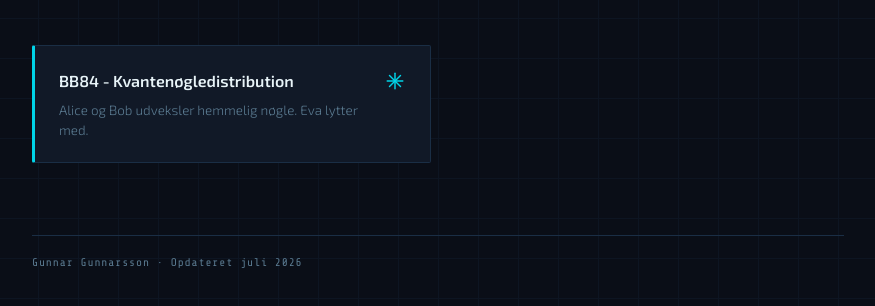
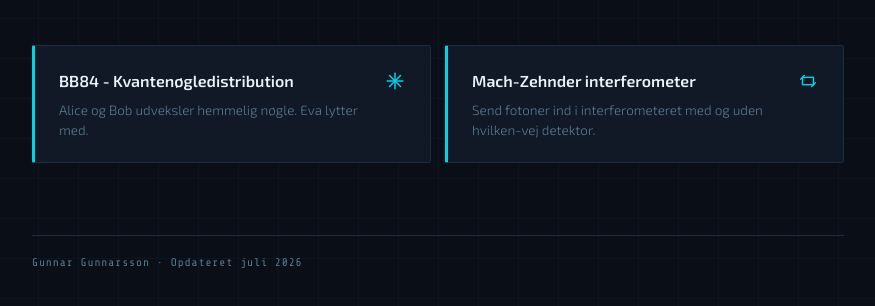
Before and after one commit to gunnargun63/Simuleringer-Kvantemekanik, a plain HTML site: page index.html in a window 1280 px wide. Shown: the part 222-528 px from the top of the page, without its empty margins (202-1077 px from the left). Drawn offline with nearby package versions, Linux system fonts and the light colour scheme.

Commit message:
Add files via upload

```diff
--- a/index.html
+++ b/index.html
@@ -227,6 +227,24 @@
       </div>
       <div class="card-desc">Alice og Bob udveksler hemmelig nøgle. Eva lytter med.</div>
     </a>
+
+    <a class="card" href="mach-zehnder-interferometer.html">
+      <div class="card-head">
+        <div class="card-title">Mach-Zehnder interferometer</div>
+        <span class="card-icon" aria-hidden="true">
+          <svg viewBox="0 0 24 24" fill="none" stroke="currentColor" stroke-width="1.5" stroke-linecap="round">
+            <!-- Firkantet interferometer-loop -->
+            <rect x="6" y="8" width="12" height="8"/>
+            <!-- BS1: beamsplitter øverst-venstre -->
+            <line x1="4" y1="10" x2="8" y2="6"/>
+            <!-- BS2: beamsplitter nederst-højre -->
+            <line x1="16" y1="18" x2="20" y2="14"/>
+          </svg>
+        </span>
+      </div>
+      <div class="card-desc">Send fotoner ind i interferometeret med og uden hvilken-vej detektor.</div>
+    </a>
+
   </div>
 
   <footer>Gunnar Gunnarsson · Opdateret <span id="opdateret">juni 2026</span></footer>
```
